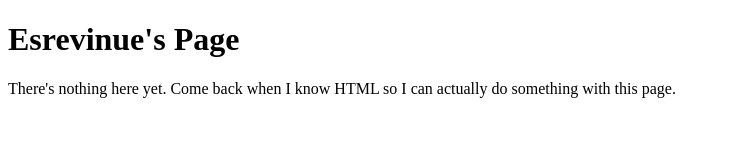
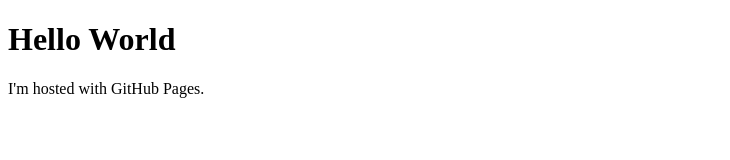
Before and after one commit to esrevinue/esrevinue.github.io, a plain HTML site: page index.html in a window 1280 px wide. Shown: the whole page, without its empty margins (0-730 px from the left). Drawn offline with Linux system fonts and the light colour scheme.

Commit message:
Revert "Edit"
This reverts commit 07a007edd60ff72265bbb653eeed3ccfb26493fa.

```diff
--- a/index.html
+++ b/index.html
@@ -1,7 +1,7 @@
 <!DOCTYPE html>
 <html>
 <body>
-<h1>Esrevinue's Page</h1>
-<p>There's nothing here yet. Come back when I know HTML so I can actually do something with this page.</p>
+<h1>Hello World</h1>
+<p>I'm hosted with GitHub Pages.</p>
 </body>
 </html>
```
